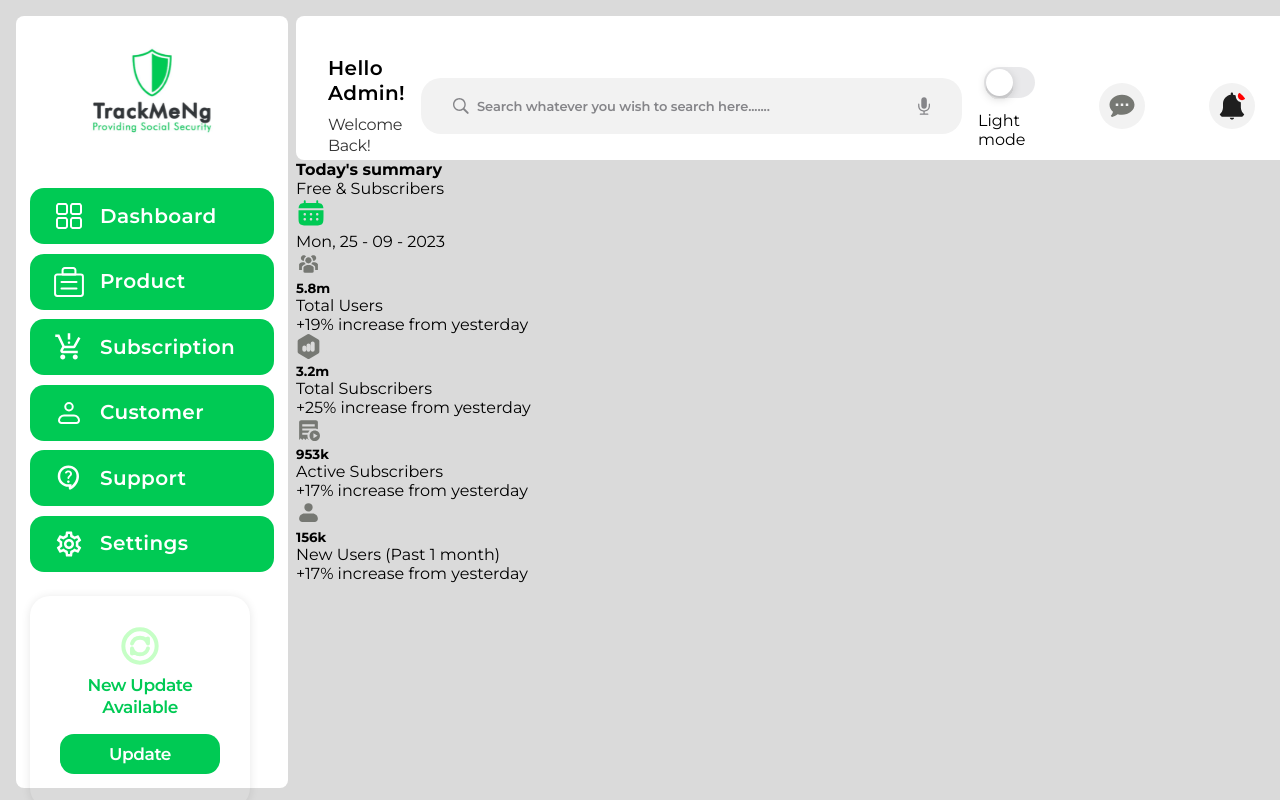
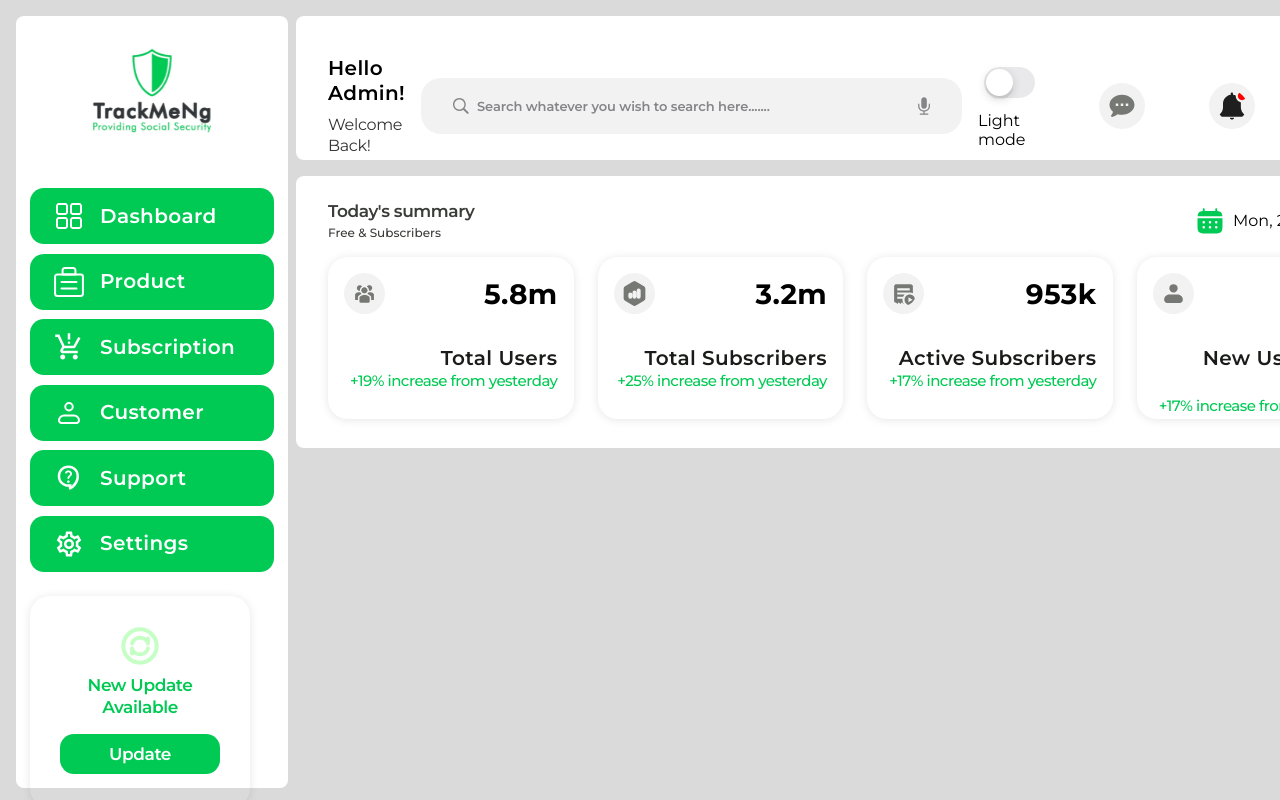
Before and after one commit to TrackMe-NG/dashboard_main, a React (Vite) app: page / in a window 1280 px wide. Built offline with nearby package versions, Linux system fonts and the light colour scheme.

Commit message:
style: updated summary_sec styles

```diff
--- a/src/styles/custom.scss
+++ b/src/styles/custom.scss
@@ -32,3 +32,116 @@
     }
   }
 }
+
+/* SUMMARY SECTION */
+
+.summary {
+  background: $white;
+  margin: 1rem 0;
+  border-radius: 0.5rem;
+  width: 100%;
+  height: 17rem;
+
+  &_inner {
+    padding: 1.5rem 2rem;
+    display: grid;
+    gap: 1rem;
+  }
+  &_top {
+    @include flex_center();
+    justify-content: space-between;
+
+    &_left {
+      color: $light_dark;
+      display: grid;
+      gap: 0.2rem;
+      h4 {
+        font-size: 1.0625rem;
+        font-style: normal;
+        font-weight: 600;
+        line-height: 1.375rem;
+        letter-spacing: -0.0255rem;
+      }
+
+      p {
+        font-size: 0.75rem;
+        font-style: normal;
+        font-weight: 500;
+        line-height: 1rem;
+      }
+    }
+
+    &_right {
+      @include flex_center();
+      gap: 0.5rem;
+    }
+  }
+
+  &_bottom {
+    &_inner {
+      @include flex_center();
+      justify-content: space-between;
+      gap: 1.5rem;
+    }
+  }
+
+  &_box {
+    width: 100%;
+    max-width: 22rem;
+    height: 10.125rem;
+    border-radius: 1.25rem;
+    background: $white;
+    box-shadow: 0px 1px 10px 0px rgba(0, 0, 0, 0.1);
+    padding: 1rem;
+
+    &_inner {
+      display: grid;
+      gap: 2rem;
+    }
+
+    &_top {
+      @include flex_center();
+      justify-content: space-between;
+      img {
+        border-radius: 50%;
+        padding: 0.5rem;
+        background: $light_bg;
+        @include flex_center();
+      }
+
+      h5 {
+        color: #000;
+        text-align: right;
+        font-size: 1.75rem;
+        font-style: normal;
+        font-weight: 700;
+        line-height: 2.125rem;
+        letter-spacing: 0.0225rem;
+      }
+    }
+
+    &_bottom {
+      text-align: right;
+      p {
+        color: $dark_text;
+        font-size: 1.25rem;
+        font-style: normal;
+        font-weight: 600;
+        line-height: 1.5625rem;
+        letter-spacing: 0.02375rem;
+        text-transform: capitalize;
+      }
+
+      span {
+        padding: 0;
+        margin: 0;
+        color: $btn_bg;
+        font-size: 0.9375rem;
+        font-style: normal;
+        font-weight: 500;
+        line-height: 1.25rem;
+        letter-spacing: -0.03125rem;
+      }
+    }
+  }
+}
```
